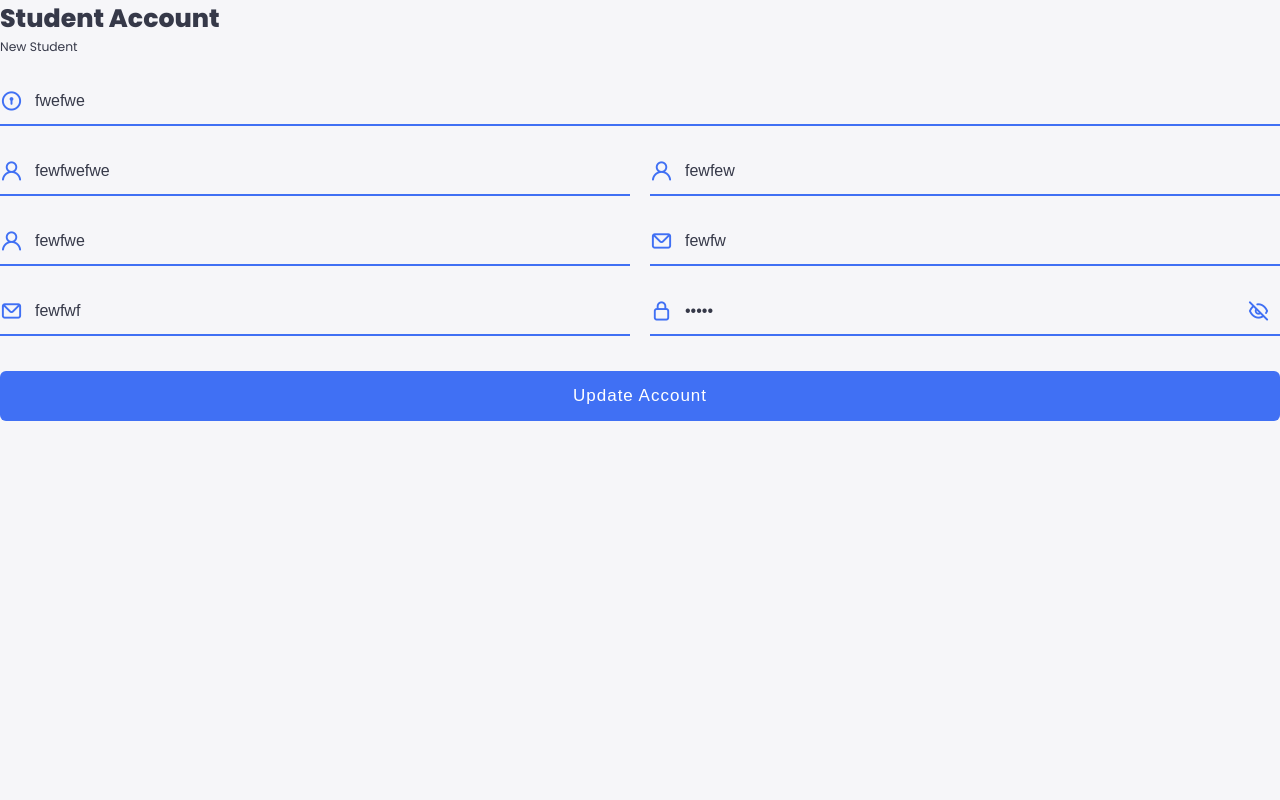
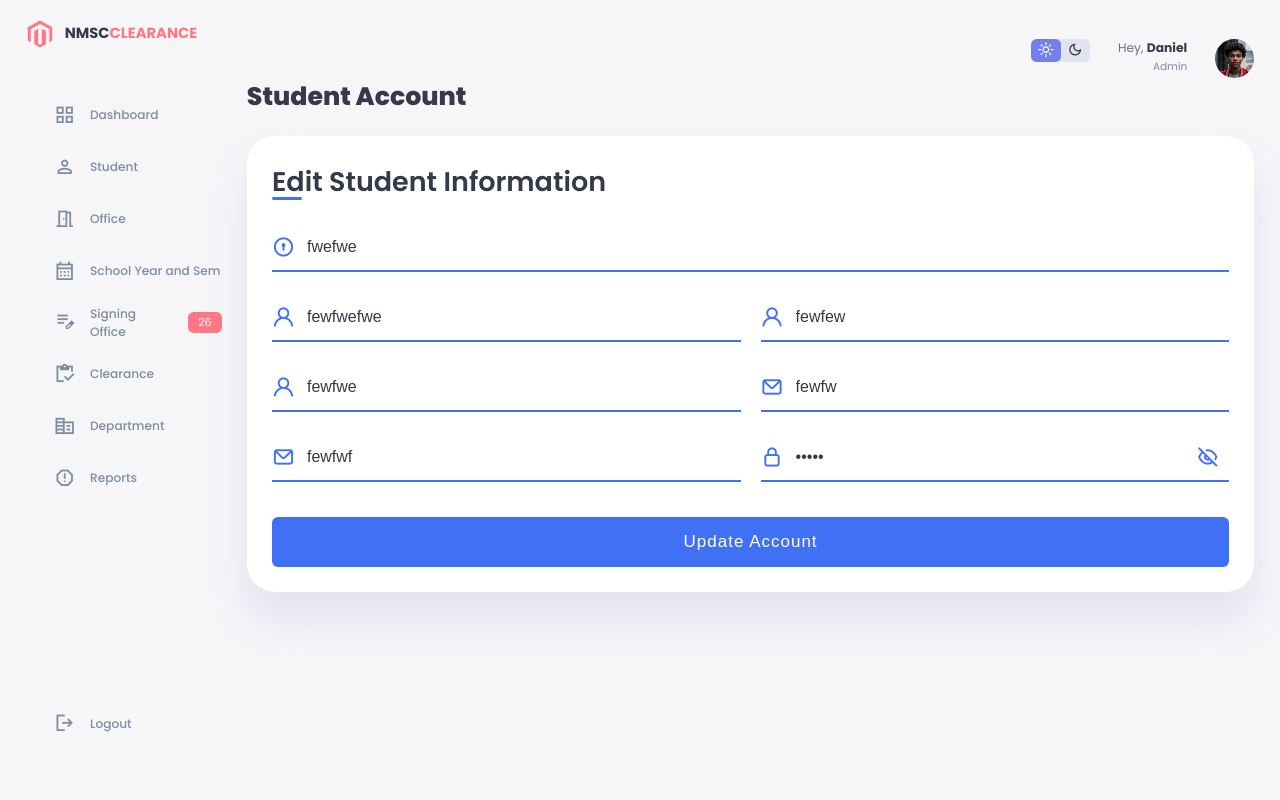
Before and after one commit to ktare23E/new_clearance, a PHP site: page /admin/edit_student_info.php?edit=fwefwe in a window 1280 px wide. Run offline with PHP 8.4, Linux system fonts and the light colour scheme; the visitor is signed in with stand-in values (Sample User, id 1); data comes from the database, SQL or seed files in the repository; some libraries are stand-ins or nearby versions.

Commit message:
fixed the edit student info page layout already

```diff
--- a/admin/edit_student_info.php
+++ b/admin/edit_student_info.php
@@ -16,12 +16,94 @@
     $student_password = $row['student_password'];
 
 ?>
-<div class="student-registration">
+
+<div class="container-student">
+        <!-- sidebar -->
+        <aside>
+            <div class="top">
+                <div class="logo">
+                    <img src="../images/logo.png" alt="">
+                    <h2>NMSC<span class="danger">CLEARANCE</span> </h2>
+                </div>
+                <div class="close" id="close-btn">
+                    <span class="material-symbols-sharp">close</span>
+                </div>
+            </div>
+
+            <div class="sidebar">
+                <a href="index.php">
+                    <span class="material-symbols-sharp">grid_view</span>
+                    <h3>Dashboard</h3>
+                </a>
+                <a href="student.php">
+                    <span class="material-symbols-sharp">person_outline</span>
+                    <h3>Student</h3>
+                </a>
+                <a href="/office.html">
+                    <span class="material-symbols-sharp">meeting_room</span>
+                    <h3>Office</h3>
+                </a>
+                <a href="/school-year-sem.html">
+                    <span class="material-symbols-sharp">calendar_month</span>
+                    <h3>School Year and Sem</h3>
+                </a>
+                <a href="signing-office.html">
+                    <span class="material-symbols-sharp">edit_note</span>
+                    <h3>Signing Office</h3>
+                    <span class="message-count">26</span>
+                </a>
+                <a href="clearance.html">
+                    <span class="material-symbols-sharp">inventory</span>
+                    <h3>Clearance</h3>
+                </a>
+                <a href="/department.html">
+                    <span class="material-symbols-sharp">corporate_fare</span>
+                    <h3>Department</h3>
+                </a>
+                <a href="/reports.html">
+                    <span class="material-symbols-sharp">report</span>
+                    <h3>Reports</h3>
+                </a>
+                <a href="../logout.php">
+                    <span class="material-symbols-sharp">logout</span>
+                    <h3>Logout</h3>
+                </a>
+            </div>
+        </aside>
+        <!------------------ END OF ASIDE ---------------->
+
+        <main class="main-student">
+            <div class="right">
+                <div class="top">
+                    <button id="menu-btn">
+                        <span class="material-symbols-sharp">menu</span>
+                    </button>
+                    <div class="theme-toggler">
+                        <span class="material-symbols-sharp active">light_mode</span>
+                        <span class="material-symbols-sharp">dark_mode</span>
+                    </div>
+                    <div class="profile">
+                        <div class="info">
+                            <p>Hey, <b>Daniel</b></p>
+                            <small class="text-muted">Admin</small>
+                        </div>
+                        <div class="profile-photo">
+                            <img src="../images/profile-1.jpg" alt="">
+                        </div>
+                    </div>
+                </div>
+                <!-- ========== END OF TOP ============= -->
+
+            </div>
+
             <h1>Student Account</h1>
 
+            <div class="form-and-table-container">
+
+                <!-- -------------  STUDENT REGISTRATION FORM -------------- -->
                 <div class="student-registration">
                     <div class="form signup">
-                        <span class="title">New Student</span>
+                    <span class="title">Edit Student Information</span>
 
                     <form action="update.php" method="POST">
                         <div class="input-field">
@@ -67,6 +149,13 @@
                 </form>
             </div>
         </div>
+                <!-- -------------  END OF REGISTRATION -------------- -->
+            </div>
+
+        </main>
+        <!-- ================ END OF MAIN =================== -->
+
+    </div>
 
 
     <script defer src="../assets/js//modal.js"></script>
--- a/assets/js/index.js
+++ b/assets/js/index.js
@@ -169,3 +169,9 @@ const backBtn = document.querySelector("#back-button-to-student")
 backBtn.addEventListener('click', function(){
     window.location.href = "student.php";
 })
+
+// const EditProfileBtn = document.querySelector("#edit-profile-button")
+
+// EditProfileBtn.addEventListener('click', function(){
+//     window.location.href = "student.php";
+// })
```
Lines whose indentation alone changed are shown as unchanged.
